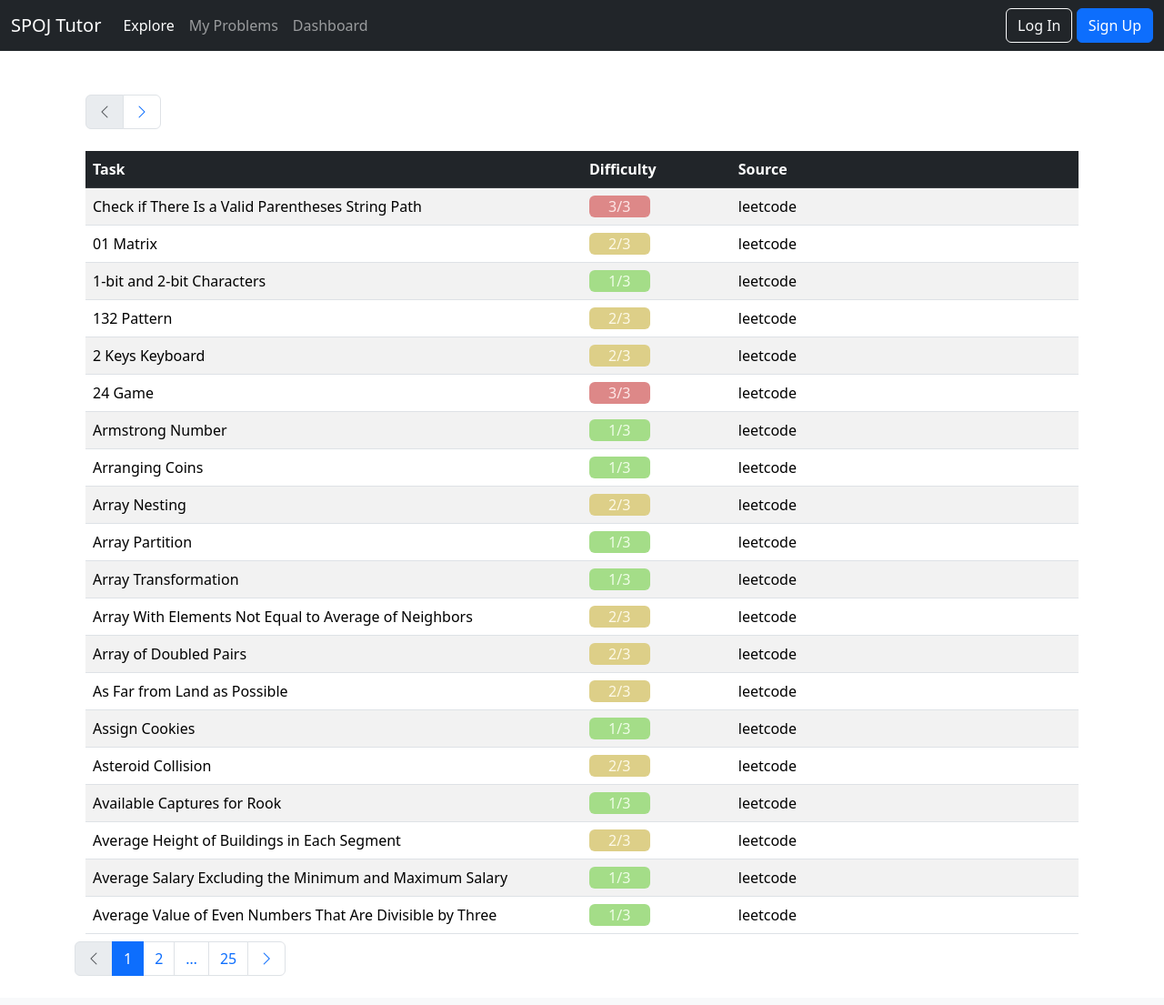
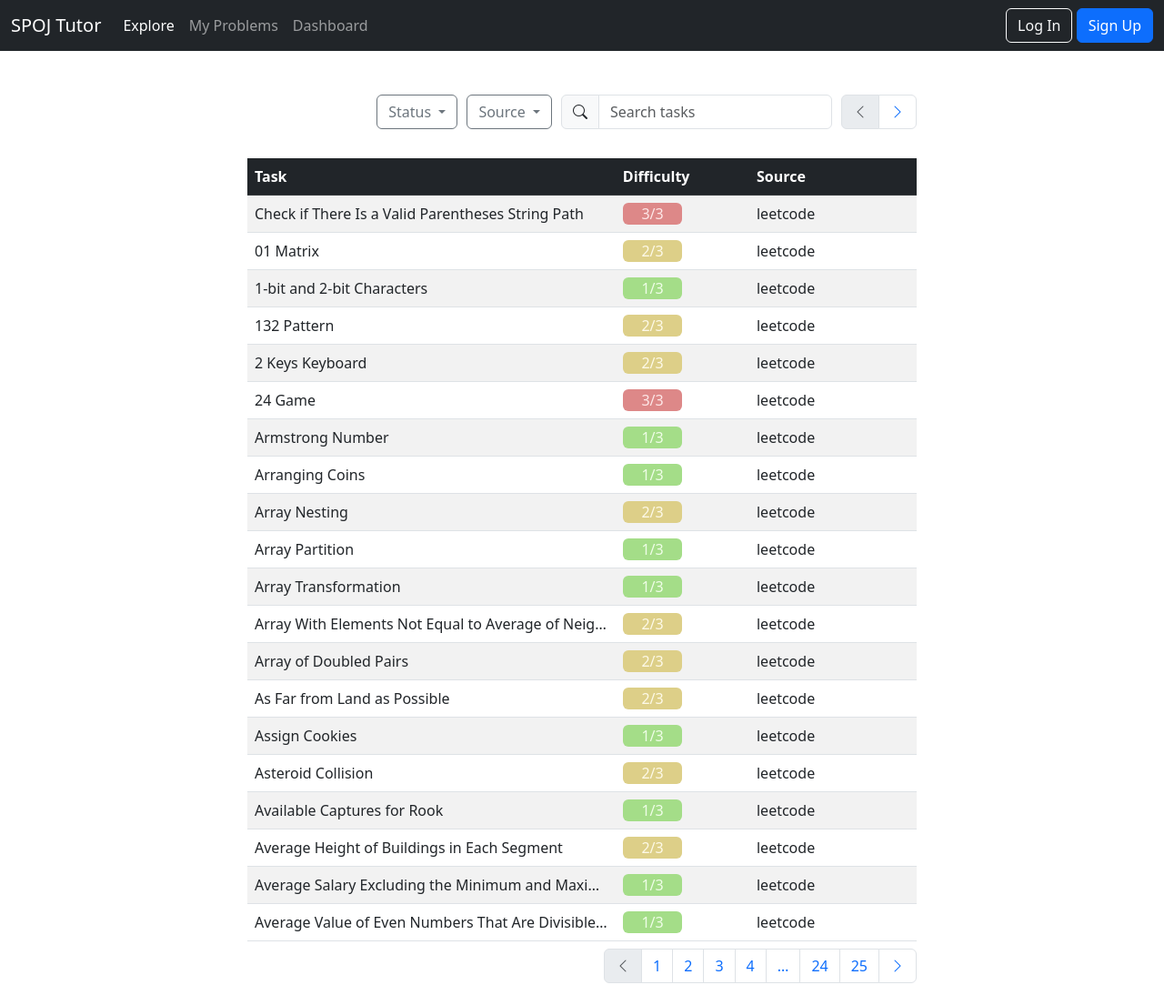
Before and after one commit to michalK00/spoj_tutor, a Django app: page /tasks/ in a window 1280 px wide. Shown: the whole page at 91% size. Before the commit the page ends 1073 px from the top, so only its background shows below. Run offline with Django 4.2, Linux system fonts and the light colour scheme; data comes from the database, SQL or seed files in the repository; both versions use the stored data as it was after the commit; some libraries are stand-ins or nearby versions.

Commit message:
changed pagination, built table_nav without functionality

```diff
--- a/static/css/tasks.css
+++ b/static/css/tasks.css
@@ -1,19 +1,54 @@
 .diff {
-  width: 45%;
-  height: auto;
-  text-align: center;
-  float: left;
+    width: 50%;
+    height: auto;
+    text-align: center;
+    float: left;
 }
+
+.fixed {
+    table-layout: fixed;
+}
+
+.title {
+    overflow: hidden;
+    white-space: nowrap;
+    text-overflow: ellipsis;
+}
+
 .link {
-    color: black;
+    color: #212529;
     text-decoration: none;
+
 }
+
 .link:hover {
     color: #007AFF;
     transition: color 0.5s;
     text-decoration: none;
 }
+
 .link:active {
-    color: black;
+    color: #212529;
     text-decoration: none;
 }
+.icon-grey {
+    color: #212529;
+}
+.row-element {
+    margin: 0 5px 0 5px;
+}
+.row-element-last-right {
+    margin-left: 5px;
+}
+.row-element-last-left {
+    margin-right: 5px;
+}
+.dropdown-icon {
+    font-size: 18px;
+}
+.icon-green {
+    color: #30B65F;
+}
+.icon-yellow {
+    color: #FDCB4A;
+}
--- a/tasks/urls.py
+++ b/tasks/urls.py
@@ -3,6 +3,6 @@ from django.urls import path
 from . import views
 
 urlpatterns = [
-    path('', views.TaskListView.as_view(), name='tasks'),
+    path('', views.task, name='tasks'),
     path('<int:task_id>/', views.single_task, name="single_task"),
 ]
--- a/tasks/views.py
+++ b/tasks/views.py
@@ -1,24 +1,30 @@
-from .models import Task
+from .models import Task, Spoj
 from django.shortcuts import get_object_or_404, render
-from django.views.generic import ListView
-from django.db.models import Count
+from django.core.paginator import Paginator, EmptyPage, PageNotAnInteger
+from django.shortcuts import render
 
 
 # Create your views here.
-class TaskListView(ListView):
-    model = Task
-    context_object_name = 'tasks'
-    template_name = 'tasks/tasks.html'
-    paginate_by = 20
+def task(request):
 
-    # def get_context_data(self, **kwargs):
-    #     kwargs['task'] = self.task
-    #     return super().get_context_data(**kwargs)
-    #
-    # def get_queryset(self):
-    #     self.task = get_object_or_404(Task, pk=self.kwargs.get('pk'))
-    #     queryset = self.task.order_by('title').annotate(replies=Count('posts') - 1)
-    #     return queryset
+    task_list = Task.objects.all()
+    spojs = Spoj.objects.all()
+    queryset = task_list.order_by('title')
+    page = request.GET.get('page', 1)
+
+    paginator = Paginator(queryset, 20)
+
+    try:
+        tasks = paginator.page(page)
+    except PageNotAnInteger:
+        # fallback to the first page
+        tasks = paginator.page(1)
+    except EmptyPage:
+        # probably the user tried to add a page number
+        # in the url, so we fallback to the last page
+        tasks = paginator.page(paginator.num_pages)
+
+    return render(request, 'tasks/tasks.html', {'tasks': tasks, 'spojs': spojs})
 
 
 def single_task(request, task_id):
--- a/templates/includes/table_nav.html
+++ b/templates/includes/table_nav.html
@@ -1,11 +1,48 @@
 {% load paginator_tags %}
 
-{% if is_paginated %}
+<div class="container text-center gx-0">
+    <div class="d-flex justify-content-end">
+        <div class="row-element">
+            <div class="input-group mb-3">
+                <button class="btn btn-outline-secondary dropdown-toggle" type="button" data-bs-toggle="dropdown"
+                        aria-expanded="false">Status
+                </button>
+                <ul class="dropdown-menu">
+                    <li><a class="dropdown-item" href="#"><i class="bi bi-plus dropdown-icon"></i> To add</a></li>
+                    <li><a class="dropdown-item" href="#"><i class="bi bi-braces dropdown-icon icon-yellow"></i> In my problems</a></li>
+                    <li><a class="dropdown-item" href="#"><i class="bi bi-check dropdown-icon icon-green"></i> Solved</a></li>
+                </ul>
+            </div>
+        </div>
+        <div class="row-element">
+            <div class="input-group mb-3">
+                <button class="btn btn-outline-secondary dropdown-toggle" type="button" data-bs-toggle="dropdown"
+                        aria-expanded="false">Source
+                </button>
+                <ul class="dropdown-menu">
+                    {% for spoj in spojs %}
+                        <li><a class="dropdown-item" href="#">{{ spoj.name }}</a></li>
+                    {% endfor %}
+                </ul>
+            </div>
+        </div>
+        <div class="row-element">
+            <div class="input-group">
+                <label class="input-group-text"><i class="bi bi-search icon-grey"></i></label>
+                <input type="text" class="form-control" placeholder="Search tasks"
+                       aria-label="Example text with button addon"
+                       aria-describedby="button-addon1">
+            </div>
+        </div>
+
+        {#onkeyup="myFunction()"#}
+        {% if tasks.has_other_pages %}
+            <div class="row-element-last-right">
                 <nav aria-label="Topics pagination" class="mb-4">
                     <ul class="pagination">
-            {% if page_obj.has_previous %}
+                        {% if tasks.has_previous %}
                             <li class="page-item">
-                    <a class="page-link" href="?page={{ page_obj.previous_page_number }}"><i
+                                <a class="page-link" href="?page={{ tasks.previous_page_number }}"><i
                                         class="bi bi-chevron-left"></i></a>
                             </li>
                         {% else %}
@@ -13,16 +50,19 @@
                                 <span class="page-link"><i class="bi bi-chevron-left"></i></span>
                             </li>
                         {% endif %}
-            {% if page_obj.has_next %}
+                        {% if tasks.has_next %}
                             <li class="page-item">
-                    <a class="page-link" href="?page={{ page_obj.next_page_number }}"> <i
+                                <a class="page-link" href="?page={{ tasks.next_page_number }}"> <i
                                         class="bi bi-chevron-right"></i></i> </a>
                             </li>
                         {% else %}
                             <li class="page-item disabled">
-                    <span class="page-link"> <i class="bi bi-chevron-left"></i> </span>
+                                <span class="page-link"> <i class="bi bi-chevron-right"></i> </span>
                             </li>
                         {% endif %}
                     </ul>
                 </nav>
+            </div>
         {% endif %}
+    </div>
+</div>
--- a/templates/includes/table_pagination.html
+++ b/templates/includes/table_pagination.html
@@ -1,9 +1,10 @@
 {% load paginator_tags %}
+{% load static %}
 
-{% if is_paginated %}
-    <nav aria-label="Topics pagination" class="mb-4">
-        <ul class="pagination">
-            {% if page_obj.has_previous %}
+{% if tasks.has_other_pages %}
+    <nav aria-label="Tasks pagination" class="mb-4">
+        <ul class="pagination justify-content-end">
+            {% if tasks.has_previous %}
                 <li class="page-item">
                     <a class="page-link" href="?page={{ page_obj.previous_page_number }}"><i
                             class="bi bi-chevron-left"></i></a>
@@ -14,8 +15,8 @@
                 </li>
             {% endif %}
 
-            {% get_proper_elided_page_range paginator page_obj.number as page_range %}
-            {% for i in page_range %}
+            {% get_proper_elided_page_range tasks.paginator tasks.number as page_range %}
+            {% for i in tasks.paginator.get_elided_page_range %}
                 {% if page_obj.number == i %}
                     <li class="active page-item">
                         <span class="page-link">{{ i }}</span>
@@ -33,7 +34,7 @@
                 {% endif %}
             {% endfor %}
 
-            {% if page_obj.has_next %}
+            {% if tasks.has_next %}
                 <li class="page-item">
                     <a class="page-link" href="?page={{ page_obj.next_page_number }}"><i
                             class="bi bi-chevron-right"></i></a>
--- a/templates/tasks/tasks.html
+++ b/templates/tasks/tasks.html
@@ -9,39 +9,55 @@
 {% block content %}
 
 
-    <div class="container">
+    <div class="row justify-content-center">
+        <div class="col-lg-8 col-md-12 col-sm-12">
             {% include 'includes/table_nav.html' %}
-        <table class="table-responsive-sm table  table-striped my-2">
+            <table class="fixed table table-striped my-2 align-middle">
                 <thead class="table-dark ">
                 <tr>
+
+                    {% if user.is_authenticated %}
                         <th style="width: 50%">Task</th>
-                <th style="width: 15%">Difficulty</th>
-                <th>Source</th>
-                {% if user.is_authenticated %}
-                    <th>Status</th>
+                        <th style="width: 20%">Difficulty</th>
+                        <th style="width: 20%">Source</th>
+                        <th style="width: 10%">Status</th>
+                    {% else %}
+                        <th style="width: 55%">Task</th>
+                        <th style="width: 20%">Difficulty</th>
+                        <th style="width: 25%">Source</th>
                     {% endif %}
                 </tr>
                 </thead>
                 <tbody>
                 {% for task in tasks %}
                     <tr>
-                    <td class="align-middle"><a class="link" href="{% url 'single_task' task.id %}">{{ task.title }} </a></td>
-                    <td class="align-middle">
-                        <div class="diff container-lg rounded-2" id="diff">{{ task.difficulty | add:1 }}/{{ task.spoj.amount_of_difficulty_levels }}</div>
+                        <td class="title"><a class="link" href="{% url 'single_task' task.id %}">{{ task.title }}</a>
                         </td>
-                    <td class="align-middle"><a class="link" href={{ task.url }} target="_blank"
-                                                rel="noopener noreferrer">{{ task.spoj }}</a></td>
+                        <td>
+                            <div class="diff container-lg rounded-2" id="diff">
+                                {{ task.difficulty | add:1 }}/{{ task.spoj.amount_of_difficulty_levels }}
+                            </div>
+                        </td>
+                        <td>
+                            <a class="link" href={{ task.url }} target="_blank" rel="noopener noreferrer">
+                                {{ task.spoj }}
+                            </a>
+                        </td>
                         {% if user.is_authenticated %}
-
-                        <td class="align-right"><a class="bp3-align-right btn btn-dark" href="#"
-                        >Add</a></td>
+                            <td class="text-center">
+                                <a class="link" href="#"><i class="bi bi-bookmark-plus" style="font-size: 25px"></i></a>
+                            </td>
                         {% endif %}
                     </tr>
                 {% endfor %}
                 </tbody>
             </table>
+            {% include 'includes/table_pagination.html' %}
+
+
         </div>
-    {% include 'includes/table_pagination.html' %}
+    </div>
+
 {% endblock content %}
 {% block scripts %}
     <script>
```
Also changed, not shown: db.sqlite3. Lines whose indentation alone changed are shown as unchanged.
